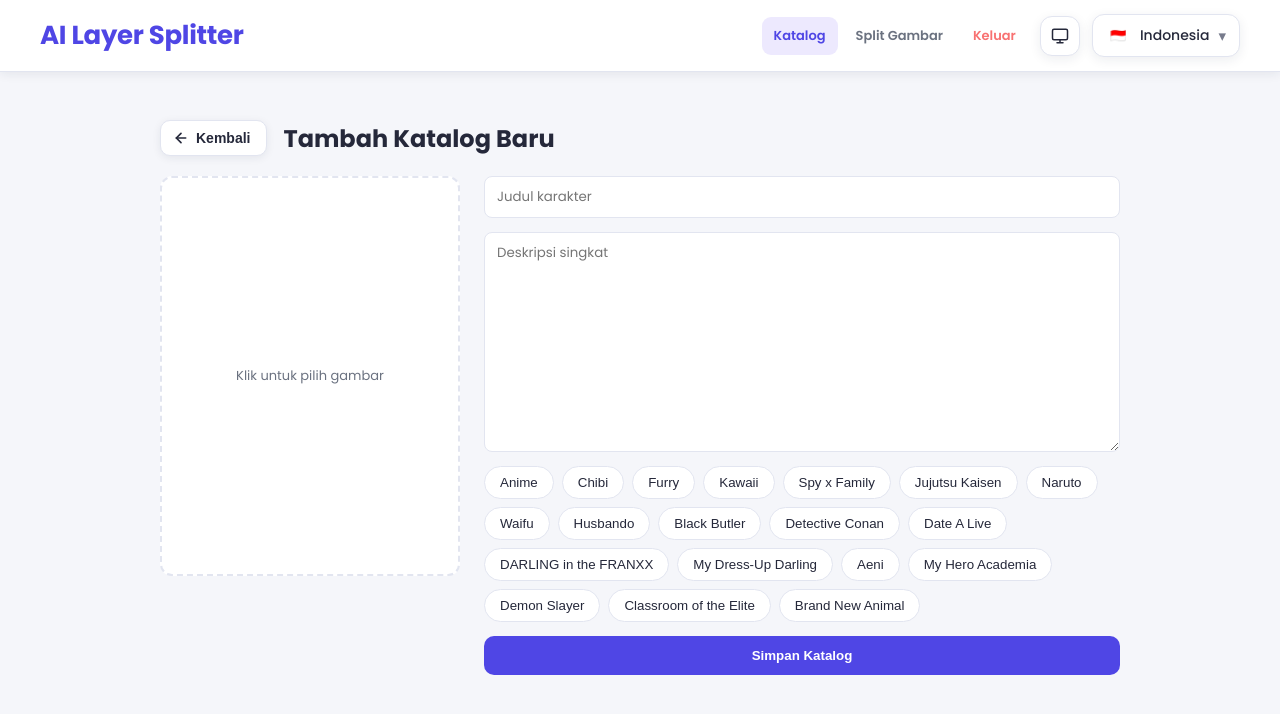
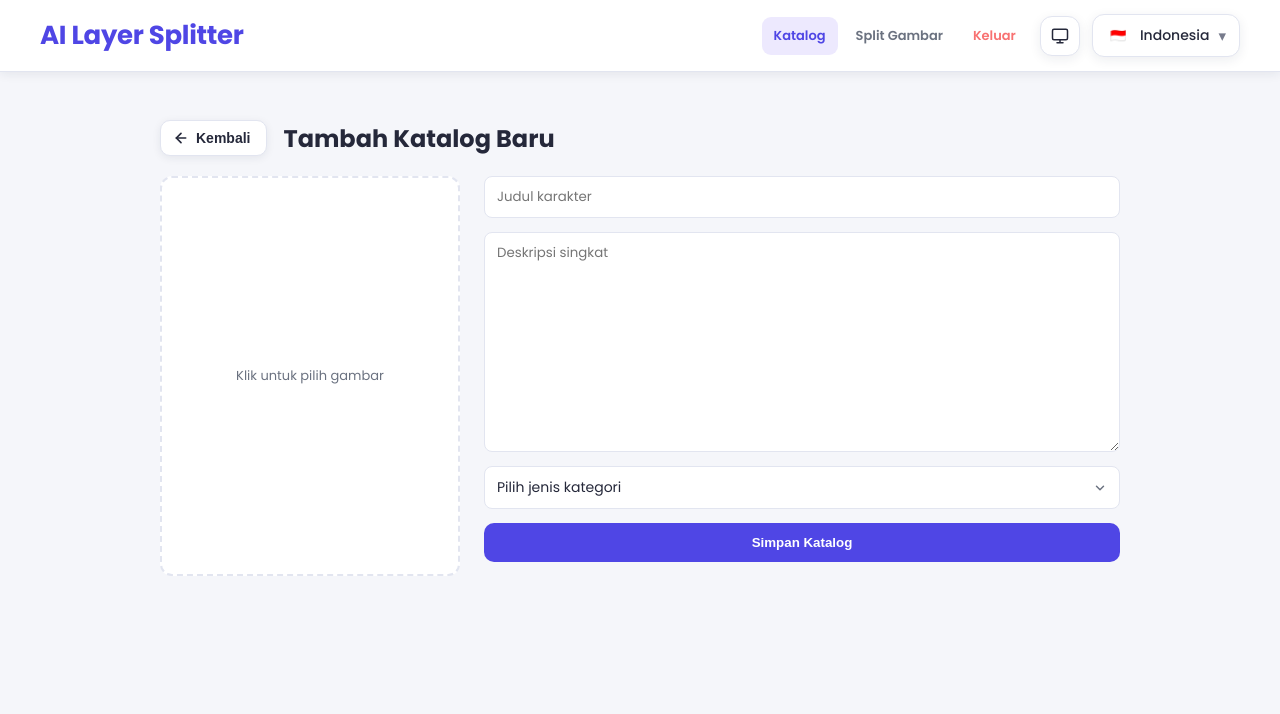
Before and after one commit to NganjukBersatu/Layer_ai, a Vue app: page /catalog/new in a window 1280 px wide. Shown: the top 714 px of the page. Built offline with nearby package versions, Linux system fonts and the light colour scheme; sample sign-in values are in the browser's storage.

Commit message:
perbaikan

```diff
--- a/src/components/CatalogUploadPage.vue
+++ b/src/components/CatalogUploadPage.vue
@@ -14,8 +14,13 @@ const description = ref("");
 const selectedCategories = ref([]);
 const isSubmitting = ref(false);
 const errorMsg = ref("");
+const isCategoryExpanded = ref(false);
 
 const availableCategories = ["Anime", "Chibi", "Furry", "Kawaii", "Spy X Family", "Jujutsu Kaisen", "Naruto", "Waifu", "Husbando", "Black Butler", "Detective Conan", "Date A live", "Darling In The Franxx", "My Dress Up Darling", "Aeni", "My Hero Academia", "Demon Slayer", "Classroom Of The Elite", "Brand New Animal"];
+
+function toggleCategoryExpanded() {
+  isCategoryExpanded.value = !isCategoryExpanded.value;
+}
 
 function handleFileChange(e) {
   const file = e.target.files[0];
@@ -101,7 +106,36 @@ async function handleSubmit() {
           rows="3"
           ></textarea>
 
-        <div class="category-select">
+        <!-- ===== Kategori: tombol toggle, chip baru muncul saat diklik ===== -->
+        <div class="category-block">
+          <button
+            type="button"
+            class="category-toggle-btn"
+            @click="toggleCategoryExpanded"
+          >
+            <span>
+              {{ isCategoryExpanded ? 'Sembunyikan kategori' : 'Pilih jenis kategori' }}
+              <span v-if="selectedCategories.length" class="category-toggle-count">
+                ({{ selectedCategories.length }})
+              </span>
+            </span>
+            <svg
+              class="category-toggle-icon"
+              :class="{ rotated: isCategoryExpanded }"
+              width="14"
+              height="14"
+              viewBox="0 0 24 24"
+              fill="none"
+              stroke="currentColor"
+              stroke-width="2.5"
+              stroke-linecap="round"
+              stroke-linejoin="round"
+            >
+              <polyline points="6 9 12 15 18 9" />
+            </svg>
+          </button>
+
+          <div v-if="isCategoryExpanded" class="category-select">
             <button
               v-for="cat in availableCategories"
               :key="cat"
@@ -109,8 +143,25 @@ async function handleSubmit() {
               :class="{ active: selectedCategories.includes(cat) }"
               @click="toggleCategory(cat)"
             >
+              <svg
+                v-if="selectedCategories.includes(cat)"
+                class="category-check"
+                width="11"
+                height="11"
+                viewBox="0 0 24 24"
+                fill="none"
+              >
+                <path
+                  d="M20 6L9 17L4 12"
+                  stroke="currentColor"
+                  stroke-width="3"
+                  stroke-linecap="round"
+                  stroke-linejoin="round"
+                />
+              </svg>
               {{ t(`catalog.filter${cat.replace(/\s+/g, '')}`) }}
             </button>
+          </div>
         </div>
 
         <p v-if="errorMsg" class="error-msg">{{ errorMsg }}</p>
@@ -241,25 +292,120 @@ textarea.text-input {
   line-height: 1.5;
 }
 
+/* =====================================
+   KATEGORI: counter + chip scrollable
+===================================== */
+.category-block {
+  display: flex;
+  flex-direction: column;
+  gap: 8px;
+}
+
+/* =====================================
+   TOMBOL TOGGLE: default cuma nampilin ini,
+   chip kategori baru muncul pas diklik
+===================================== */
+.category-toggle-btn {
+  display: flex;
+  align-items: center;
+  justify-content: space-between;
+  width: 100%;
+  padding: 10px 12px;
+  border: 1px solid var(--border-color);
+  border-radius: 8px;
+  background: var(--bg-card);
+  color: var(--text-primary);
+  font-size: 14px;
+  font-family: inherit;
+  cursor: pointer;
+  box-sizing: border-box;
+  transition: border-color 0.15s ease;
+}
+
+.category-toggle-btn:hover {
+  border-color: var(--accent-color);
+}
+
+.category-toggle-count {
+  color: var(--accent-color);
+  font-weight: 600;
+}
+
+.category-toggle-icon {
+  flex-shrink: 0;
+  color: var(--text-secondary);
+  transition: transform 0.2s ease;
+}
+
+.category-toggle-icon.rotated {
+  transform: rotate(180deg);
+}
+
+/* Chip list: hanya di-render saat expanded (v-if), jadi
+   otomatis 0 tinggi saat collapsed tanpa perlu max-height/scroll */
 .category-select {
   display: flex;
+  flex-wrap: wrap;
   gap: 8px;
-  flex-wrap: wrap;
+  margin-top: 8px;
+  padding: 10px;
+  border: 1px solid var(--border-color);
+  border-radius: 12px;
+  background: var(--bg-card);
+  animation: category-fade-in 0.18s ease;
+}
+
+@keyframes category-fade-in {
+  from {
+    opacity: 0;
+    transform: translateY(-4px);
+  }
+  to {
+    opacity: 1;
+    transform: translateY(0);
+  }
 }
 
 .category-select button {
+  display: inline-flex;
+  align-items: center;
+  gap: 5px;
   padding: 8px 15px;
   border: 1px solid var(--border-color);
   border-radius: 20px;
-  background: var(--bg-card);
+  background: var(--bg-accent-soft);
   color: var(--text-primary);
+  font-size: 13px;
   cursor: pointer;
+  white-space: nowrap;
+  transition: background 0.15s ease, border-color 0.15s ease, transform 0.1s ease;
+}
+
+.category-select button:hover {
+  border-color: var(--accent-color);
+}
+
+.category-select button:active {
+  transform: scale(0.96);
 }
 
 .category-select button.active {
   background: var(--accent-color);
   color: white;
   border-color: var(--accent-color);
+}
+
+.category-check {
+  flex-shrink: 0;
+}
+
+.category-empty {
+  width: 100%;
+  text-align: center;
+  font-size: 12px;
+  color: var(--text-secondary);
+  padding: 12px 0;
+  margin: 0;
 }
 
 .submit-btn {
@@ -327,20 +473,9 @@ textarea.text-input {
     height: 13px;
   }
 
-  .category-select {
-    display: grid;
-    grid-auto-flow: column;
-    grid-template-rows: repeat(3, auto);
-    gap: 6px;
-    overflow-x: auto;
-    -webkit-overflow-scrolling: touch;
-    padding-bottom: 4px;
-  }
-
   .category-select button {
     padding: 6px 12px;
     font-size: 12px;
-    white-space: nowrap;
   }
 }
 </style>
--- a/src/components/LoginPage.vue
+++ b/src/components/LoginPage.vue
@@ -157,6 +157,8 @@ function goRegister() {
 
 .login-page {
   position: relative;
+  width: 100vw;                        /* ← tambahan */
+  margin-left: calc(-50vw + 50%);      /* ← tambahan */
   min-height: calc(100vh - 65px);
   overflow: hidden;
   box-sizing: border-box;
@@ -164,8 +166,6 @@ function goRegister() {
   display: flex;
   align-items: center;
   justify-content: center;
-
-  /* Membuat stacking layer sendiri */
   isolation: isolate;
 }
 
```
Lines whose indentation alone changed are shown as unchanged.
